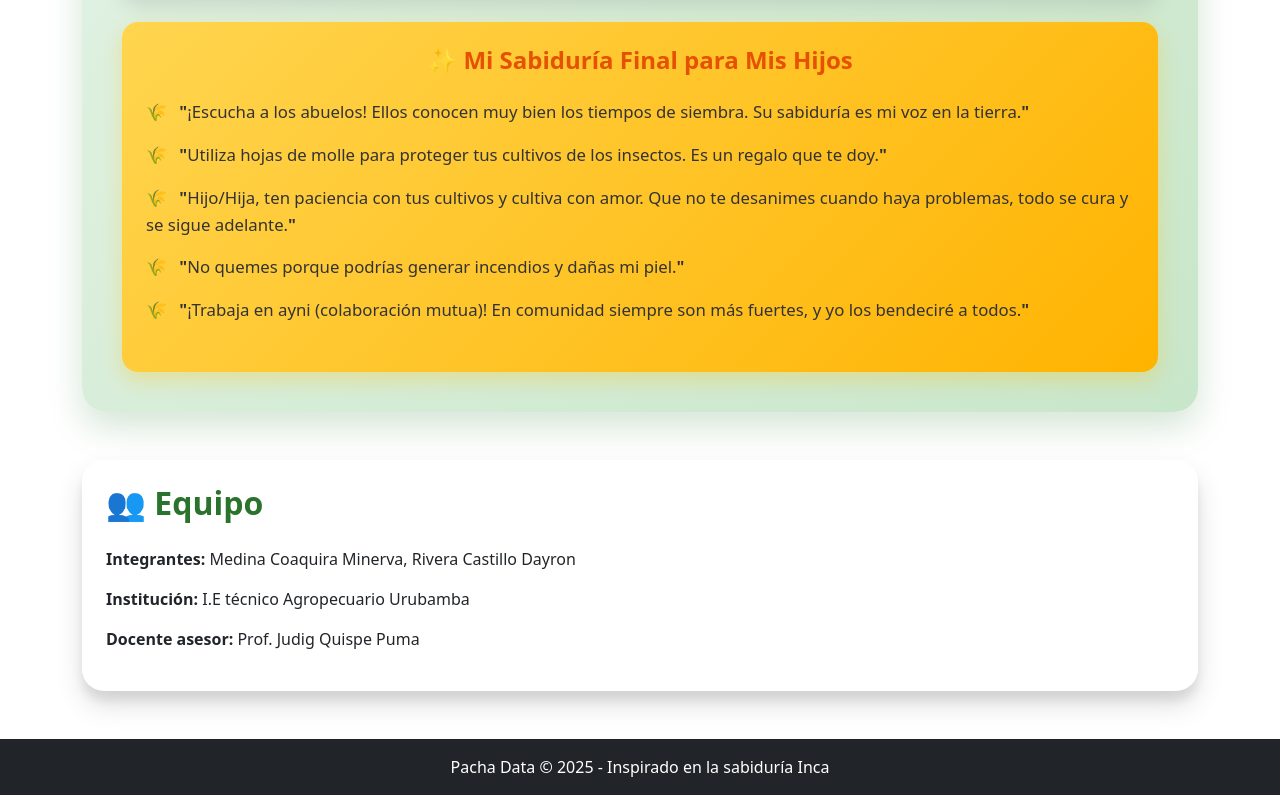
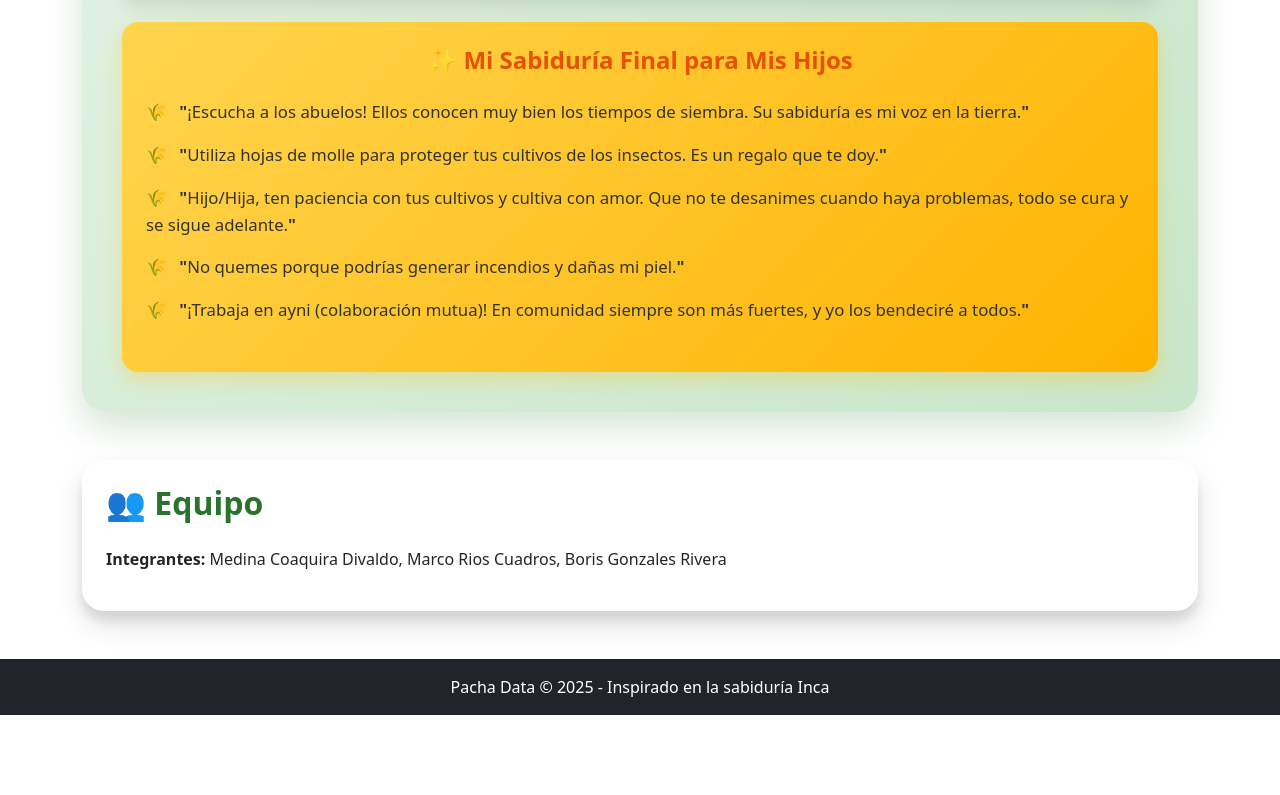
Before and after one commit to Divaldo29/PachaData, a plain HTML site: page index.html in a window 1280 px wide. Shown: the part 2948-3743 px from the top of the page. After the commit the page ends 3663 px from the top, so only its background shows below. Drawn offline with nearby package versions, Linux system fonts and the light colour scheme; a script that the page names is missing.

Commit message:
nombre snuevos

```diff
--- a/index.html
+++ b/index.html
@@ -233,9 +233,7 @@
   <!-- Equipo -->
   <div id="contacto" class="card p-4">
     <h2>👥 Equipo</h2>
-    <p><strong>Integrantes:</strong> Medina Coaquira Minerva, Rivera Castillo Dayron</p>
-    <p><strong>Institución:</strong> I.E técnico Agropecuario Urubamba</p>
-    <p><strong>Docente asesor:</strong> Prof. Judig Quispe Puma</p>
+    <p><strong>Integrantes:</strong> Medina Coaquira Divaldo, Marco Rios Cuadros, Boris Gonzales Rivera</p>
   </div>
 
 </div>
```
